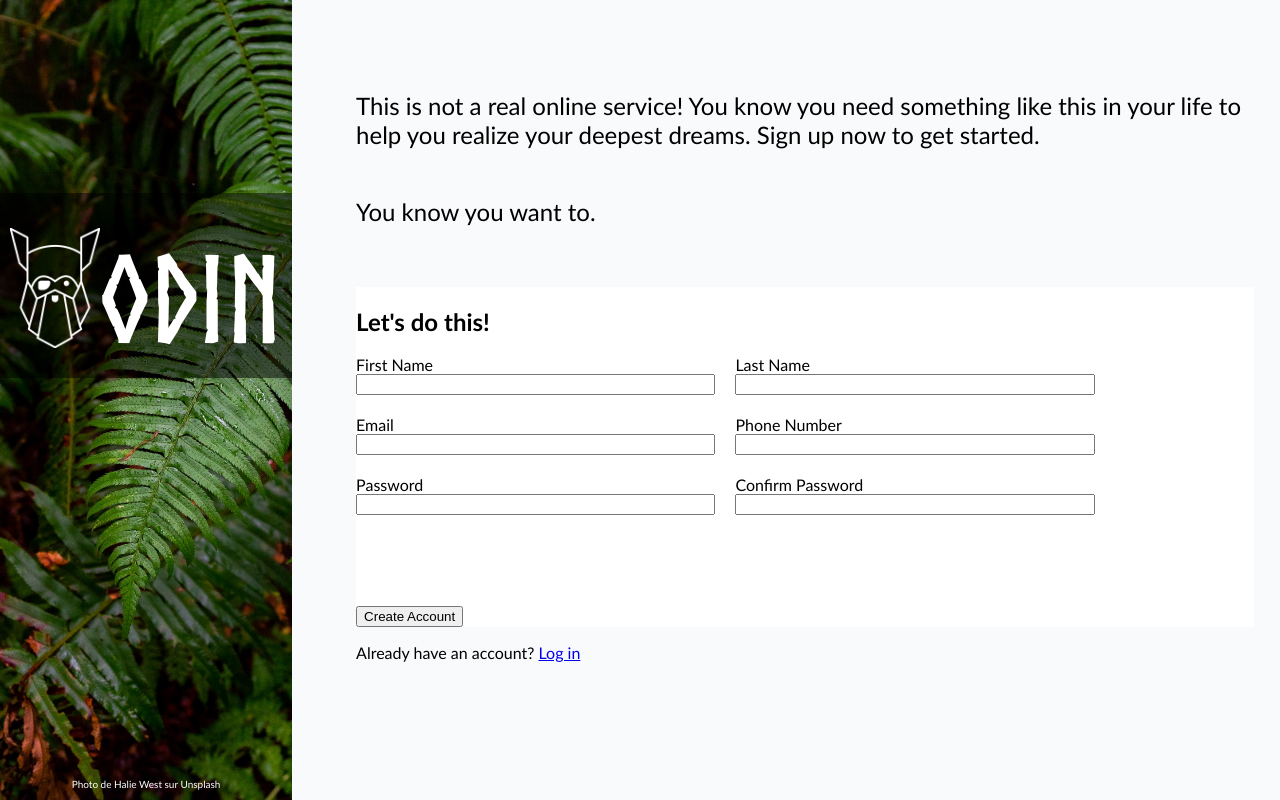
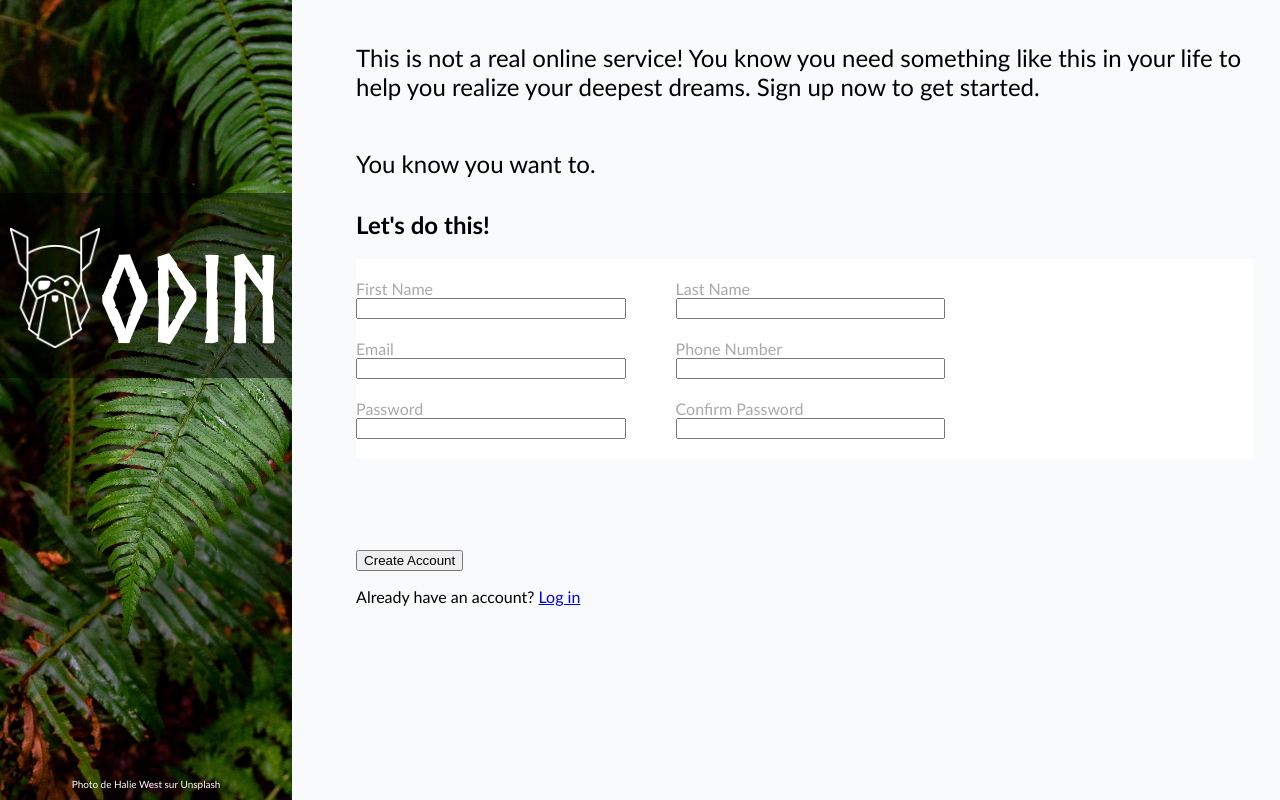
Before and after one commit to SimonGomez/odin_form, a plain HTML site: page index.html in a window 1280 px wide. Drawn offline with Linux system fonts and the light colour scheme.

Commit message:
smaller inputs and grey labels

```diff
--- a/style.css
+++ b/style.css
@@ -1,3 +1,8 @@
+@font-face {
+    font-family: odinFont;
+    src: url(Norse-Bold.otf)
+}
+
 html,
 body {
     margin: 0;
@@ -20,11 +25,6 @@ img {
     height: 75%;
     width: auto;
     padding-bottom: 20px;
-}
-
-@font-face {
-    font-family: odinFont;
-    src: url(Norse-Bold.otf)
 }
 
 .divlogo {
@@ -60,7 +60,7 @@ img {
 }
 
 .right_top {
-    height: 33%;
+    height: 20%;
     width: 100%;
     display: flex;
     flex-direction: column;
@@ -85,20 +85,25 @@ img {
     justify-content: flex-start;
 }
 
-form {
-    background-color: white;
-
-}
-
 .fieldset {
     display: flex;
     flex-wrap: wrap;
     gap: 20px;
-    padding-bottom: 10%;
+    margin-bottom: 10%;
+    padding-bottom: 20px;
+    padding-top: 20px;
+    background-color: white;
+    gap: 20px 50px;
+    align-content: center;
 
 }
+
 .form_block {
     display: flex;
-    width: 40%;
+    width: 30%;
     flex-direction: column;
 }
+
+label {
+    color: darkgray;
+}
```
